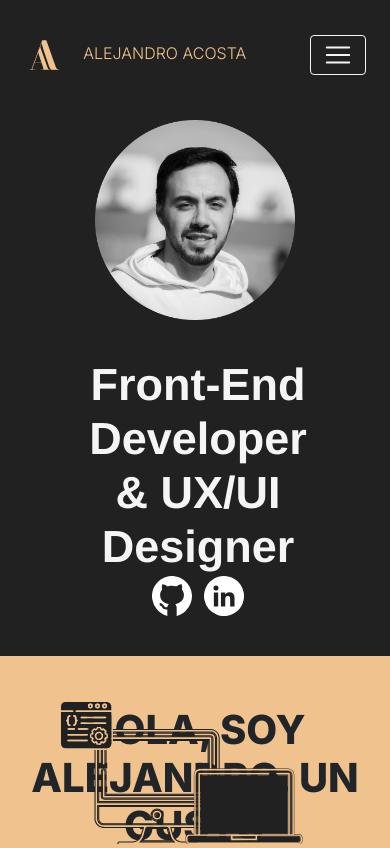
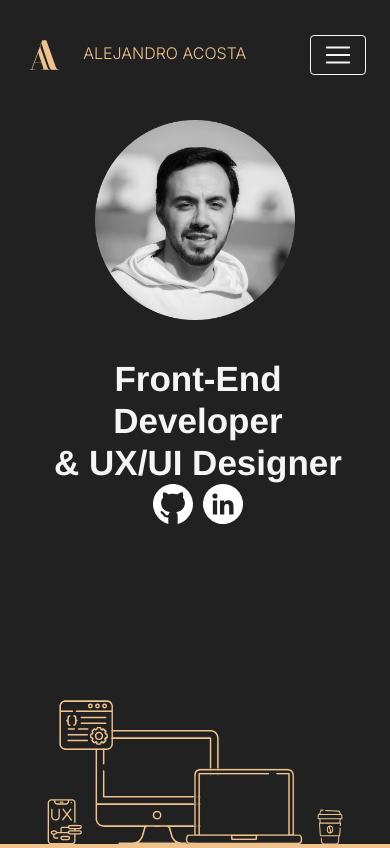
Before and after one commit to aleeacosta/aleeacosta.github.io, a plain HTML site: page index.html in a window 390 px wide. Shown: the top 848 px of the page. Drawn offline with nearby package versions, Linux system fonts and the light colour scheme.

Commit message:
Add files via upload

```diff
--- a/index.html
+++ b/index.html
@@ -14,7 +14,7 @@
   </head>
   <body>
 
-    <div class="conteiner-fluid" id="divPortada">
+    <div class="conteiner-fluid" id="divPortada" style="position: relative;">
 
       <!-- Empieza NavBAR-->
       <nav class="navbar navbar-expand-lg position-absolute w-100">
@@ -61,10 +61,8 @@
         </div>
       </div>
 
-      <div class="conteiner-fluid">
-        <div class="col-12 illustracion">
-          <img src="/images/Artboard 1.svg" alt="" class="illustracion img-fluid">
-        </div>
+      <div class="contenedor">
+        <img src="/images/Artboard 1.svg" alt="" class="illustracion">
       </div>
 
     <!-- Termina Portada-->
--- a/master.css
+++ b/master.css
@@ -16,9 +16,9 @@ body {
     min-height: -webkit-fill-available;
 }
 
-@media screen and (max-width: 420px) {
+@media screen and (max-width: 450px) {
     #divPortada {
-        height: 100%;
+        height: 100vh;
     }
 }
 
@@ -190,7 +190,7 @@ body {
 
 @media screen and (max-width: 556px) {
     .titulo {
-        font-size: 45px;
+        font-size: 35px;
         text-align: center;
       }
 }
@@ -227,15 +227,16 @@ body {
     background-image: url(/images/linkedinHover.svg);
 }
 
-.col-12{
+.contenedor{
     position: absolute;
     bottom: 0;
+    left: 0;
+    right: 0;
+    text-align: center;
+}
 
-}
 .illustracion{
     height: 250px;
-    text-align: center;
-
 }
 
 @media screen and (max-width: 1546px) {
```
